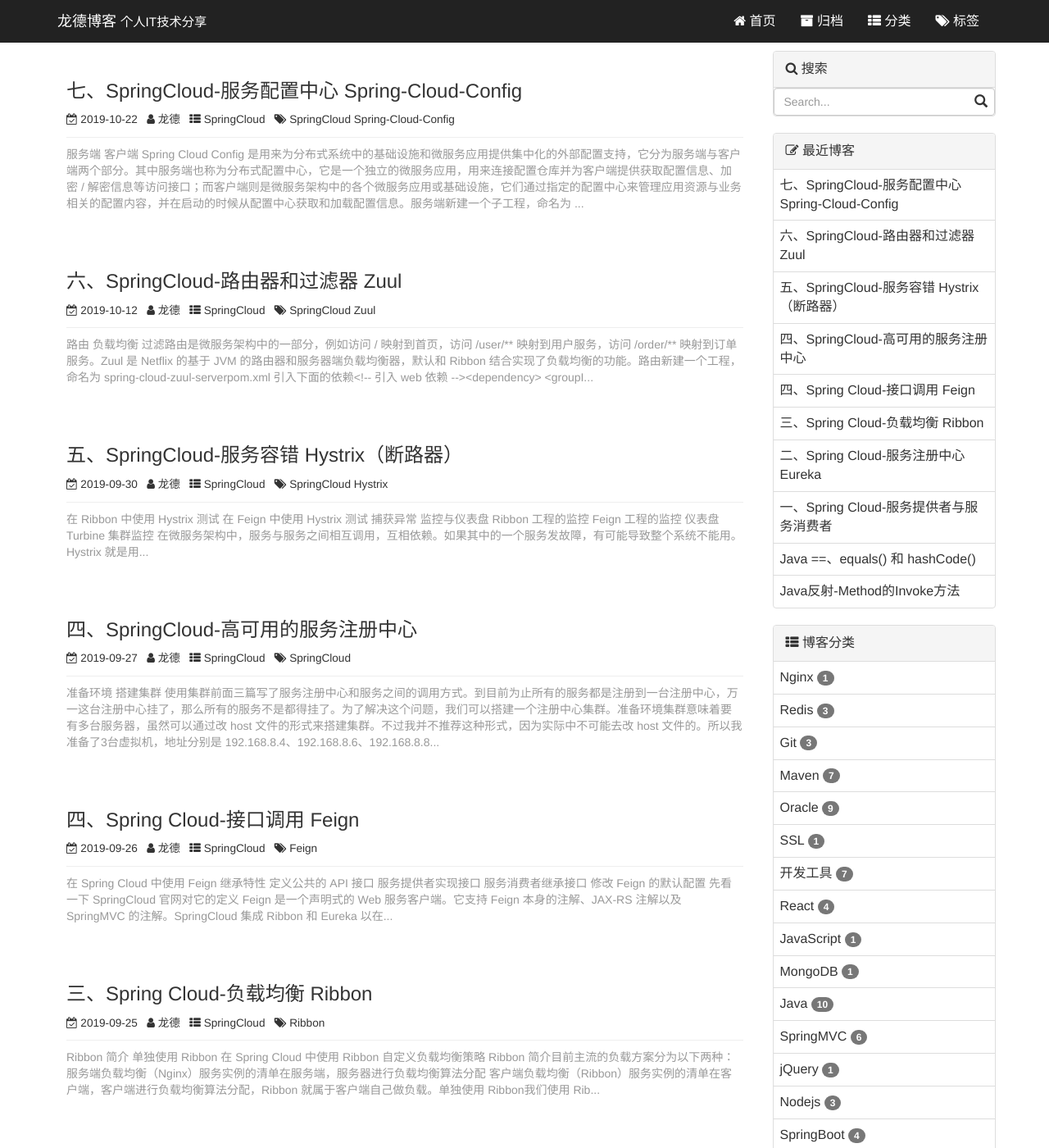
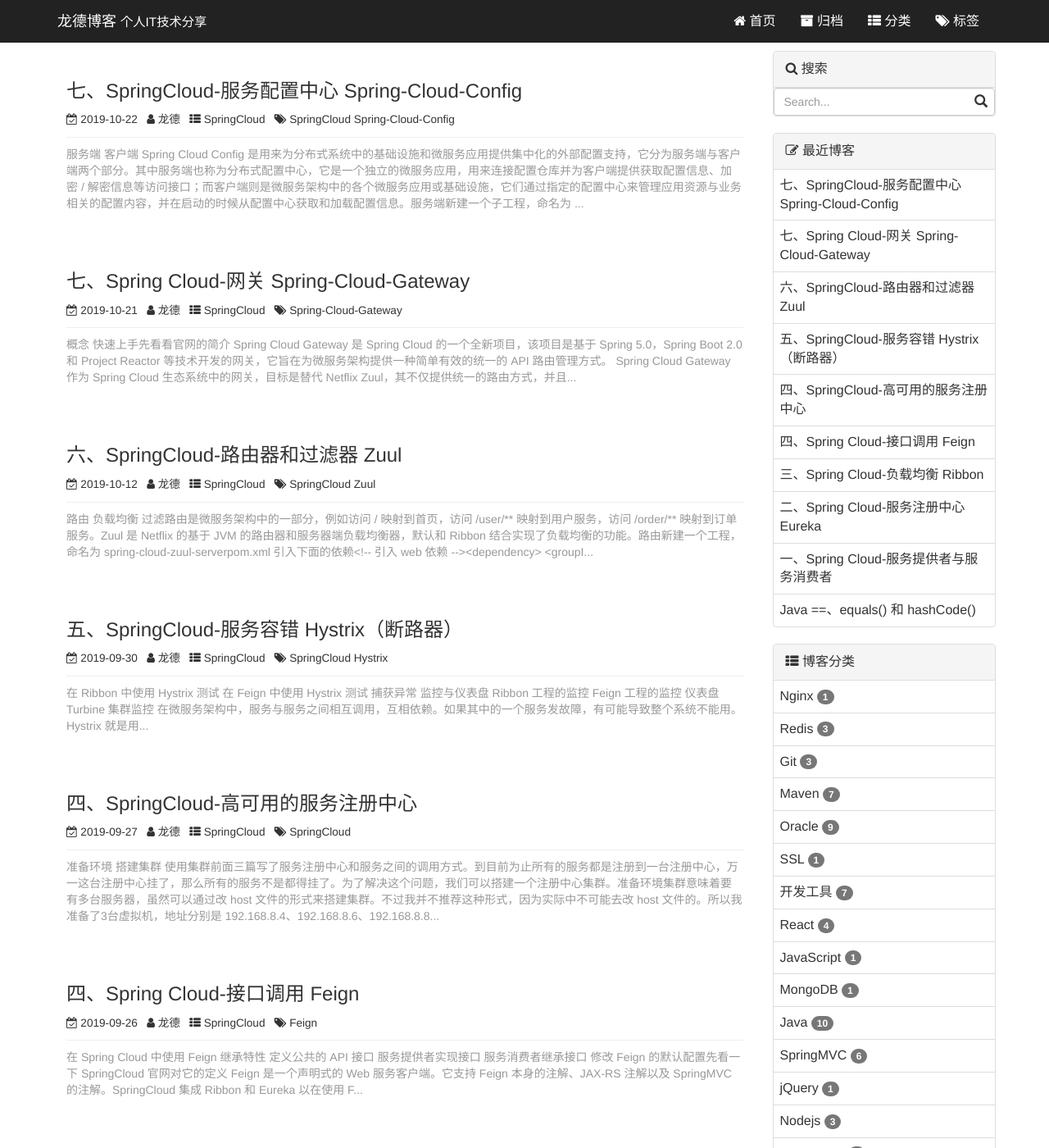
Before and after one commit to miansen/miansen.github.io, a Jekyll site: the page built from index.html, in a window 1280 px wide and 1400 px high. Shown: the whole window at 82% size. Built offline with Jekyll 4.4.1, drawn with Linux system fonts in a browser that asks for light colours; the list of posts is cut into pages by our own code; comment, search, counter and statistics services are not loaded; some of the changed text lies outside the part shown.

Commit message:
add spring-cloud-gateway

````diff
--- a/_posts/2019-09-26-spring-cloud-feign.md
+++ b/_posts/2019-09-26-spring-cloud-feign.md
@@ -89,7 +89,7 @@
 }
 ```
 
-启动服务注册中心和 spring-cloud-consumer-feign，访问 [http://localhost:8074/users/zhangsan](http://localhost:8074/users/zhangsan) 同样能取得数据。
+启动 spring-cloud-eureka-server、spring-cloud-provider 和 spring-cloud-consumer-feign，访问 [http://localhost:8074/users/zhangsan](http://localhost:8074/users/zhangsan) 同样能取得数据。
 
 ## 继承特性
 
@@ -190,7 +190,7 @@
 
 ![image](/assets/20191111171356.png)
 
-### 修改 Feign 的默认配置
+## 修改 Feign 的默认配置
 
 修改 Feign 的默认配置也存在包扫描的问题，跟修改 Ribbon 的策略一样，我们使用注解的方式忽略扫描的类。
 
--- /dev/null
+++ b/_posts/2019-10-21-spring-cloud-gateway.md
@@ -0,0 +1,78 @@
+---
+layout: post
+title: 七、Spring Cloud-网关 Spring-Cloud-Gateway
+date: 2019-10-21
+categories: SpringCloud
+tags: Spring-Cloud-Gateway
+author: 龙德
+---
+
+* content
+{:toc}
+
+先看看官网的简介
+
+> Spring Cloud Gateway 是 Spring Cloud 的一个全新项目，该项目是基于 Spring 5.0，Spring Boot 2.0 和 Project Reactor 等技术开发的网关，它旨在为微服务架构提供一种简单有效的统一的 API 路由管理方式。
+>
+> Spring Cloud Gateway 作为 Spring Cloud 生态系统中的网关，目标是替代 Netflix Zuul，其不仅提供统一的路由方式，并且基于 Filter 链的方式提供了网关基本的功能，例如：安全，监控/指标，和限流。
+
+## 概念
+
+- Route（路由）：这是网关的基本构建块。它由一个 ID，一个目标 URI，一组断言和一组过滤器定义。如果断言为真，则路由匹配。
+- Predicate（断言）：这是一个 Java 8 的 Predicate。输入类型是一个 ServerWebExchange。我们可以使用它来匹配来自 HTTP 请求的任何内容，例如 headers 或参数。
+- Filter（过滤器）：这是org.springframework.cloud.gateway.filter.GatewayFilter的实例，我们可以使用它修改请求和响应。
+
+## 快速上手
+
+新建一个子工程，命名为 spring-cloud-gateway
+
+引入依赖
+
+```xml
+<dependency>
+	<groupId>org.springframework.cloud</groupId>
+	<artifactId>spring-cloud-starter-gateway</artifactId>
+</dependency>
+```
+
+application.propertise
+
+```propertise
+spring.application.name=spring-cloud-gateway
+server.port=8074
+spring.cloud.gateway.routes[0].id=my-gateway
+spring.cloud.gateway.routes[0].uri=https://www.baidu.com
+spring.cloud.gateway.routes[0].predicates[0]=Path=/users/zhangsan
+```
+
+配置文件定义了一个 router（注意是数组的形式），各个属性的含义如下：
+
+- id：自定义的路由 ID，保持唯一
+- uri：目标服务地址
+- predicates：路由条件，Predicate 接受一个输入参数，返回一个布尔值结果
+
+上面这段配置的意思是，配置了一个 id 为 my-gateway 的路由规则，当访问地址 [http://localhost:8074/users/zhangsan](http://localhost:8074/users/zhangsan) 时会自动转发到 [https://www.baidu.com](https://www.baidu.com)
+
+还可以通过代码的形式配置路由
+
+```java
+/**
+	 * 通过代码的形式配置路由
+	 * @param builder
+	 * @return
+	 */
+	@Bean
+	public RouteLocator myRoutes(RouteLocatorBuilder builder) {
+		return builder.routes()
+				.route(
+						p -> p.path("/users/zhangsan").uri("https://www.baidu.com")
+						)
+				.build();
+	}
+```
+
+application.propertise 配置路由和代码配置路由选择其中一个就好了，个人推荐 application.propertise 的形式配置。
+
+启动服务，访问 [http://localhost:8074/users/zhangsan](http://localhost:8074/users/zhangsan) 应该会跳转到 [https://www.baidu.com](https://www.baidu.com)
+
+源码下载：[https://github.com/miansen/SpringCloud-Learn](https://github.com/miansen/SpringCloud-Learn)
````
